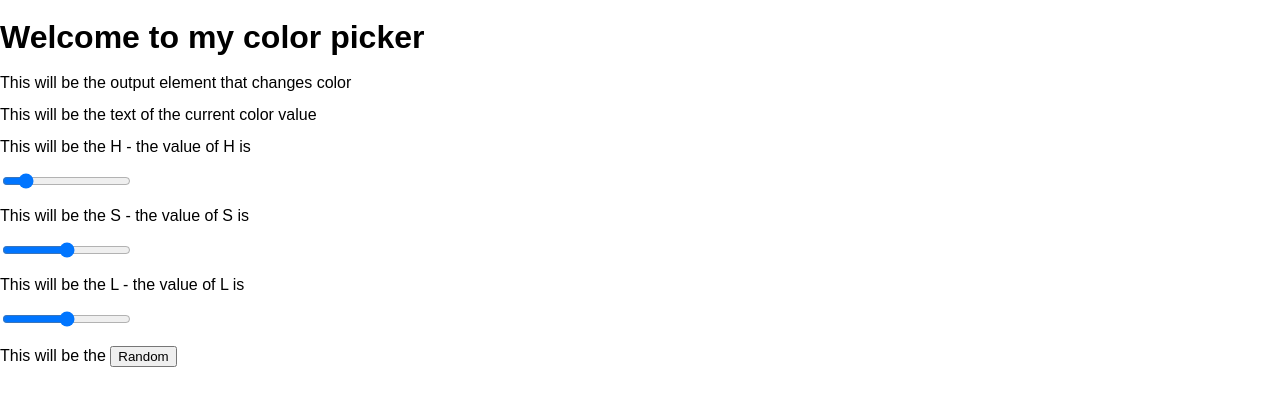
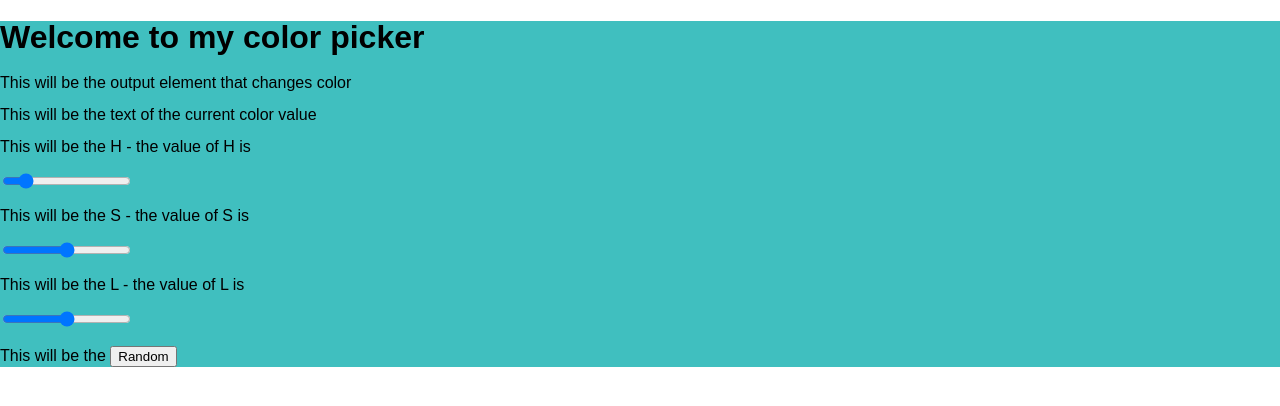
Before and after one commit to alsleaders/color-picker, a React (Create React App) app: page / in a window 1280 px wide. Shown: the top 406 px of the page. Built offline with nearby package versions, Linux system fonts and the light colour scheme.

Commit message:
it lives!!! make random button next

```diff
--- a/src/App.js
+++ b/src/App.js
@@ -11,7 +11,8 @@ class App extends Component {
     valueS: 50,
     SMessage: '',
     valueL: 50,
-    LMessage: ''
+    LMessage: '',
+    backgroundColor: ''
   }
 
   changeH = event => {
@@ -22,6 +23,7 @@ class App extends Component {
       HMessage: event.target.value
     })
     console.log(this.state.valueH)
+    // updateBackgroundColor()
   }
 
   changeS = event => {
@@ -30,6 +32,7 @@ class App extends Component {
     this.setState({
       valueS: event.target.value,
       SMessage: event.target.value
+      // backgroundColor: `hsl(${event.target.value}, 50%, 50%)`
     })
     console.log(this.state.valueS)
   }
@@ -44,9 +47,14 @@ class App extends Component {
     console.log(this.state.valueL)
   }
 
+  getBackgroundColorCss = () => {
+    return `hsl(${this.state.valueH}, ${this.state.valueS}%, ${
+      this.state.valueL
+    }%)`
+  }
   render() {
     return (
-      <main>
+      <main style={{ backgroundColor: this.getBackgroundColorCss() }}>
         <HelloWorld />
         This will be the output element that changes color
         <p>This will be the text of the current color value </p>
```
